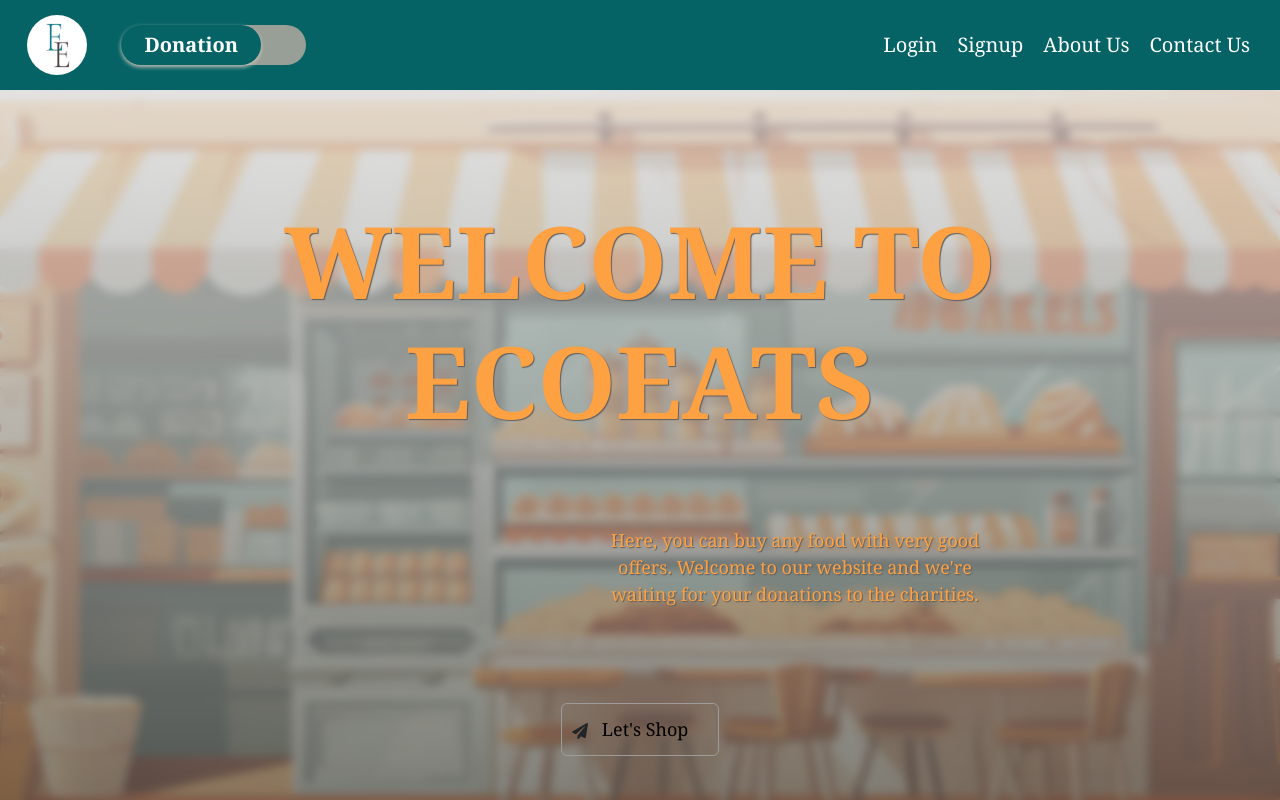
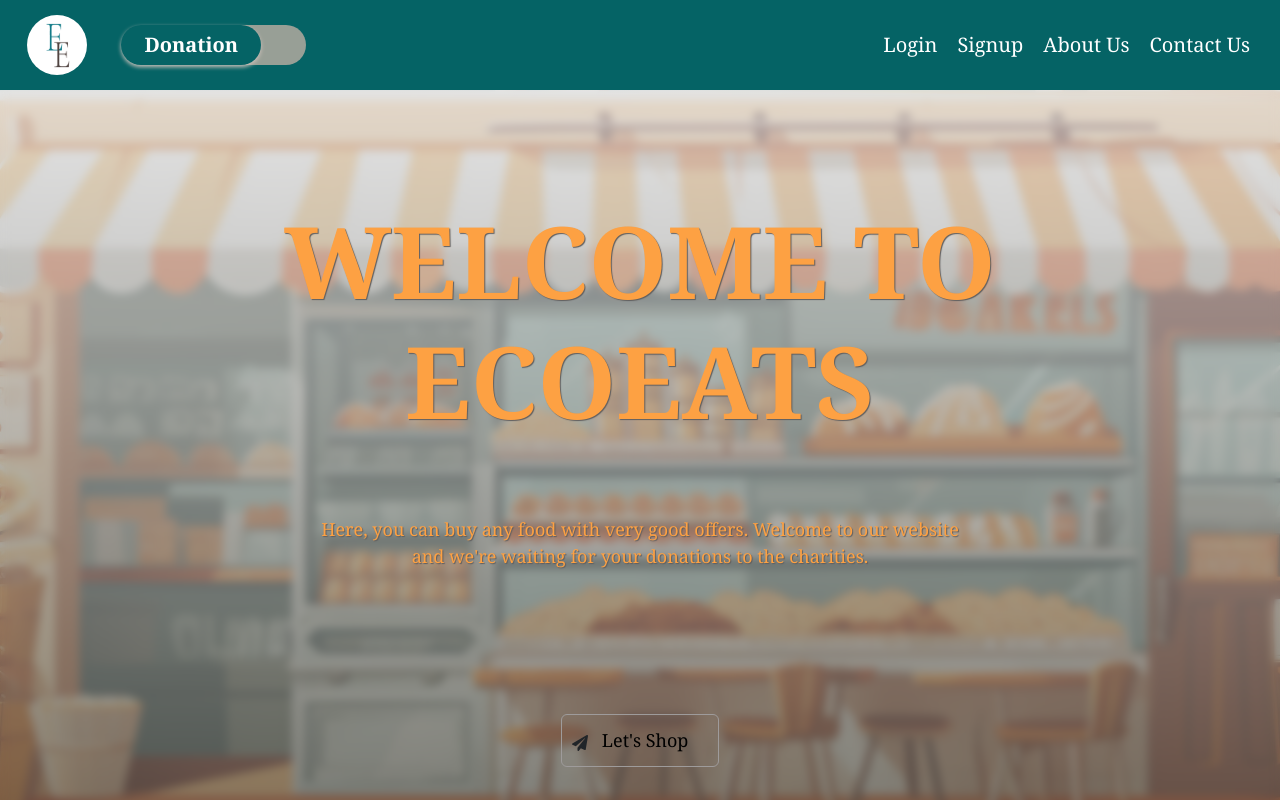
Before and after one commit to RehamMuhammed/EcoEats, a React (Create React App) app: page /Buy in a window 1280 px wide. Shown: the top 800 px of the page. Built offline with nearby package versions, Linux system fonts and the light colour scheme; no server answers; a web font is replaced by a local one.

Commit message:
buy home and profile css changes

```diff
--- a/src/components/Buy/BuyHome.css
+++ b/src/components/Buy/BuyHome.css
@@ -14,14 +14,14 @@
 
 .buy-content .text-lead {
     font-size: 18px;
-    padding-left: 590px;
-    margin: 3.2rem 0 4.9rem 0;
+    justify-content: center;
+    text-align: center;
     font-weight: 550;
     color: #FDA143;
     font-family: Georgia, 'Times New Roman', Times, serif;
     text-shadow: 1px 1px 1px #605e5e;
-
-
+    padding-left: 170px;
+    padding-right: 170px;
 }
 
 .buy-title {
--- a/src/components/Buy/BuyHome.jsx
+++ b/src/components/Buy/BuyHome.jsx
@@ -5,11 +5,11 @@ import { FaPaperPlane } from "react-icons/fa";
 const BuyHome = () => {
   return (
     <header className='buy flex flex-center flex-column'>
-      <div className='container-buy'>
-        <div className='buy-content text-center flex flex-column'>
+      <div className='container-buy text-center'>
+        <div className='buy-content text-center flex flex-column align-items-center'>
           <h1 className='text-uppercase buy-title'>Welcome to EcoEats</h1>
-          <p className='text-lead'>Here, you can buy any food with very good offers. Welcome to our website and we're waiting for your donations to the charities.</p>
-
+          <br></br>
+          <p className='text-lead'>Here, you can buy any food with very good offers. Welcome to our website and we're waiting for your donations to the charities.</p><br></br><br></br><br></br><br></br>
           <a href="store" className='btn buy-btn'>
 
 
--- a/src/components/Profile/Profile.css
+++ b/src/components/Profile/Profile.css
@@ -4,6 +4,6 @@
 
 h2{
     font-weight: normal;
-    font-size: 40px;
-    font-family:sans-serif;
+    font-size: 45px;
+    /* font-family:sans-serif;  */
 }
```
